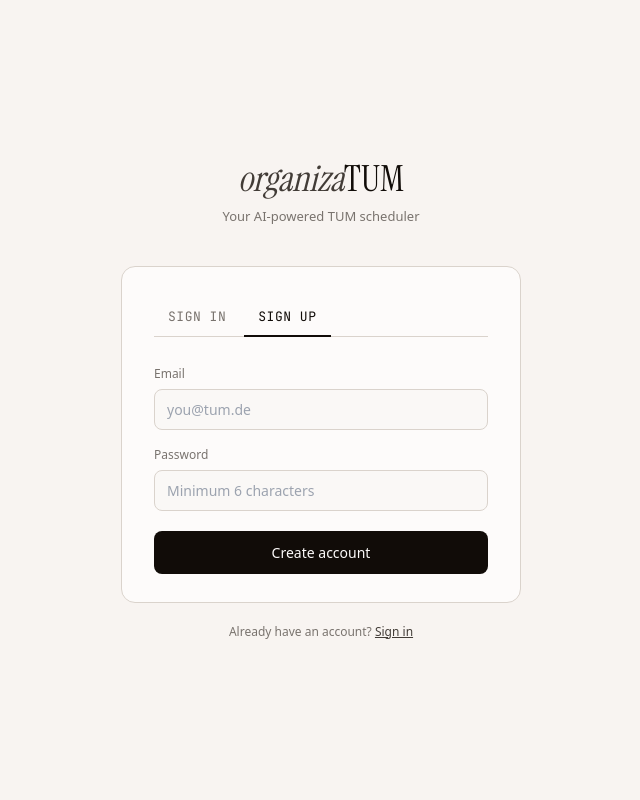
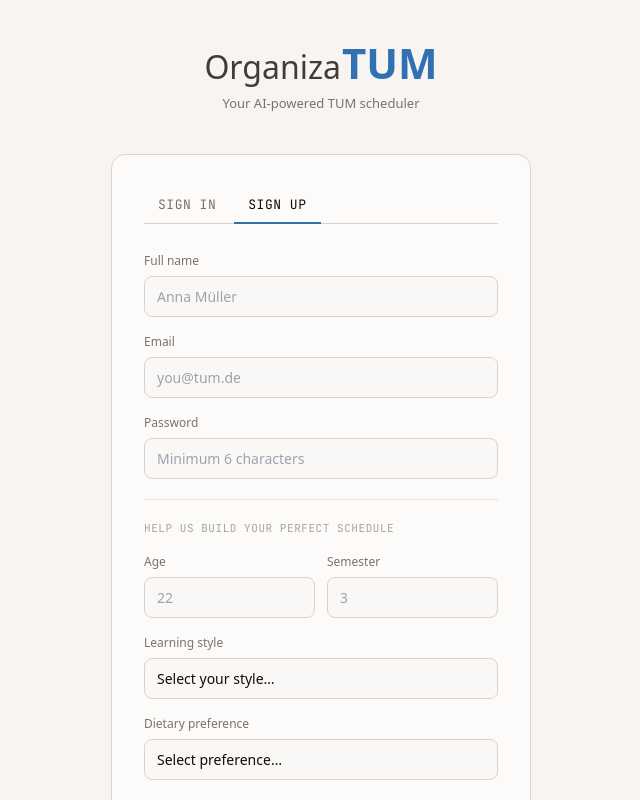
Before and after one commit to canalysed/organizaTUM, a Next.js app in the folder apps/web/: page /login in a window 1280 px wide. Both pictures are taken after a click on the button "SIGN UP". Shown: the whole page, without its empty margins (319-959 px from the left). Built offline with nearby package versions, Linux system fonts and the light colour scheme.

Commit message:
feat(auth): enhance signup form with additional user data fields

```diff
--- a/apps/web/src/components/AuthPage.tsx
+++ b/apps/web/src/components/AuthPage.tsx
@@ -6,11 +6,19 @@
 
 type AuthTab = "signin" | "signup";
 
+const STUDY_STYLES = ["Visual", "Reading/Writing", "Hands-on", "Mixed"];
+const DIET_OPTIONS = ["No preference", "Vegetarian", "Vegan", "Halal", "Kosher", "Other"];
+
 export function AuthPage() {
   const router = useRouter();
   const [tab, setTab] = useState<AuthTab>("signin");
   const [email, setEmail] = useState("");
   const [password, setPassword] = useState("");
+  const [fullName, setFullName] = useState("");
+  const [age, setAge] = useState("");
+  const [semester, setSemester] = useState("");
+  const [studyStyle, setStudyStyle] = useState("");
+  const [diet, setDiet] = useState("");
   const [loading, setLoading] = useState(false);
   const [error, setError] = useState<string | null>(null);
   const [success, setSuccess] = useState<string | null>(null);
@@ -38,12 +46,23 @@
         router.refresh();
       }
     } else {
-      const { error: err } = await supabase.auth.signUp({ email, password });
+      const { error: err } = await supabase.auth.signUp({
+        email,
+        password,
+        options: {
+          data: {
+            full_name: fullName,
+            age: age ? parseInt(age, 10) : null,
+            semester: semester ? parseInt(semester, 10) : null,
+            study_style: studyStyle || null,
+            diet: diet || null,
+          },
+        },
+      });
       if (err) {
         setError(err.message);
       } else {
         setSuccess("Account created. Signing you in…");
-        // Auto sign in after signup (email confirmation disabled in dashboard)
         const { error: signInErr } = await supabase.auth.signInWithPassword({ email, password });
         if (!signInErr) {
           router.push("/");
@@ -64,11 +83,12 @@
       justifyContent: "center",
       padding: "40px 20px",
     }}>
-      <div style={{ width: "100%", maxWidth: 400 }}>
+      <div style={{ width: "100%", maxWidth: 420 }}>
         {/* Logo / Brand */}
         <div style={{ textAlign: "center", marginBottom: 40 }}>
-          <div className="serif" style={{ fontSize: 36, color: "var(--ink)", lineHeight: 1.1 }}>
-            <span style={{ fontStyle: "italic", color: "var(--ink-2)" }}>organiza</span>TUM
+          <div style={{ lineHeight: 1.1, display: "inline-flex", alignItems: "baseline", gap: 1 }}>
+            <span style={{ fontWeight: 400, color: "var(--ink-2)", fontSize: 32 }}>Organiza</span>
+            <span style={{ fontWeight: 700, color: "var(--tum)", fontSize: 42 }}>TUM</span>
           </div>
           <p style={{ fontSize: 13, color: "var(--ink-3)", marginTop: 8 }}>
             Your AI-powered TUM scheduler
@@ -91,7 +111,7 @@
                   padding: "8px 14px",
                   fontSize: 13,
                   color: tab === t ? "var(--ink)" : "var(--ink-3)",
-                  borderBottom: tab === t ? "2px solid var(--ink)" : "2px solid transparent",
+                  borderBottom: tab === t ? "2px solid var(--tum)" : "2px solid transparent",
                   marginBottom: -1,
                   fontFamily: "var(--font-mono, 'JetBrains Mono', monospace)",
                   letterSpacing: "0.04em",
@@ -105,6 +125,21 @@
           </div>
 
           <form onSubmit={handleSubmit} style={{ display: "flex", flexDirection: "column", gap: 16 }}>
+            {tab === "signup" && (
+              <div style={{ display: "flex", flexDirection: "column", gap: 6 }}>
+                <label style={{ fontSize: 12, color: "var(--ink-3)" }}>Full name</label>
+                <input
+                  type="text"
+                  required
+                  value={fullName}
+                  onChange={(e) => setFullName(e.target.value)}
+                  placeholder="Anna Müller"
+                  style={inputStyle}
+                  autoComplete="name"
+                />
+              </div>
+            )}
+
             <div style={{ display: "flex", flexDirection: "column", gap: 6 }}>
               <label style={{ fontSize: 12, color: "var(--ink-3)" }}>Email</label>
               <input
@@ -132,6 +167,66 @@
               />
             </div>
 
+            {tab === "signup" && (
+              <>
+                <div style={{ height: 1, background: "var(--line-soft)", margin: "4px 0" }}/>
+                <div style={{ fontSize: 11, color: "var(--ink-4)", fontFamily: "var(--font-mono, monospace)", letterSpacing: "0.05em", textTransform: "uppercase" }}>
+                  Help us build your perfect schedule
+                </div>
+
+                <div style={{ display: "grid", gridTemplateColumns: "1fr 1fr", gap: 12 }}>
+                  <div style={{ display: "flex", flexDirection: "column", gap: 6 }}>
+                    <label style={{ fontSize: 12, color: "var(--ink-3)" }}>Age</label>
+                    <input
+                      type="number"
+                      min={16}
+                      max={99}
+                      value={age}
+                      onChange={(e) => setAge(e.target.value)}
+                      placeholder="22"
+                      style={inputStyle}
+                    />
+                  </div>
+                  <div style={{ display: "flex", flexDirection: "column", gap: 6 }}>
+                    <label style={{ fontSize: 12, color: "var(--ink-3)" }}>Semester</label>
+                    <input
+                      type="number"
+                      min={1}
+                      max={20}
+                      value={semester}
+                      onChange={(e) => setSemester(e.target.value)}
+                      placeholder="3"
+                      style={inputStyle}
+                    />
+                  </div>
+                </div>
+
+                <div style={{ display: "flex", flexDirection: "column", gap: 6 }}>
+                  <label style={{ fontSize: 12, color: "var(--ink-3)" }}>Learning style</label>
+                  <select
+                    value={studyStyle}
+                    onChange={(e) => setStudyStyle(e.target.value)}
+                    style={{ ...inputStyle, appearance: "none" }}
+                  >
+                    <option value="">Select your style…</option>
+                    {STUDY_STYLES.map((s) => <option key={s} value={s}>{s}</option>)}
+                  </select>
+                </div>
+
+                <div style={{ display: "flex", flexDirection: "column", gap: 6 }}>
+                  <label style={{ fontSize: 12, color: "var(--ink-3)" }}>Dietary preference</label>
+                  <select
+                    value={diet}
+                    onChange={(e) => setDiet(e.target.value)}
+                    style={{ ...inputStyle, appearance: "none" }}
+                  >
+                    <option value="">Select preference…</option>
+                    {DIET_OPTIONS.map((d) => <option key={d} value={d}>{d}</option>)}
+                  </select>
+                </div>
+              </>
+            )}
+
             {error && (
               <p style={{ fontSize: 12, color: "oklch(50% 0.15 25)", background: "oklch(97% 0.03 25)", border: "1px solid oklch(85% 0.08 25)", borderRadius: 6, padding: "8px 12px" }}>
                 {error}
@@ -151,12 +246,12 @@
                 marginTop: 4,
                 padding: "11px 16px",
                 fontSize: 14,
-                background: "var(--ink)",
-                color: "var(--bg-raised)",
+                background: loading ? "var(--tum-line)" : "var(--tum)",
+                color: "#fff",
                 border: "none",
                 borderRadius: 8,
                 cursor: loading ? "default" : "pointer",
-                opacity: loading ? 0.7 : 1,
+                transition: "background 140ms ease",
               }}
             >
               {loading ? "Please wait…" : tab === "signin" ? "Sign in" : "Create account"}
@@ -166,9 +261,9 @@
 
         <p style={{ textAlign: "center", fontSize: 12, color: "var(--ink-3)", marginTop: 20 }}>
           {tab === "signin" ? (
-            <>No account? <button style={{ color: "var(--ink-2)", textDecoration: "underline", background: "none", border: "none", cursor: "pointer", fontSize: 12 }} onClick={() => setTab("signup")}>Sign up</button></>
+            <>No account? <button style={{ color: "var(--tum)", textDecoration: "underline", background: "none", border: "none", cursor: "pointer", fontSize: 12 }} onClick={() => setTab("signup")}>Sign up</button></>
           ) : (
-            <>Already have an account? <button style={{ color: "var(--ink-2)", textDecoration: "underline", background: "none", border: "none", cursor: "pointer", fontSize: 12 }} onClick={() => setTab("signin")}>Sign in</button></>
+            <>Already have an account? <button style={{ color: "var(--tum)", textDecoration: "underline", background: "none", border: "none", cursor: "pointer", fontSize: 12 }} onClick={() => setTab("signin")}>Sign in</button></>
           )}
         </p>
       </div>
--- a/apps/web/src/components/TopBar.tsx
+++ b/apps/web/src/components/TopBar.tsx
@@ -99,17 +99,6 @@
           </div>
         )}
 
-        {!compact && (
-          <>
-            <IconBtn label="Notifications" dot>
-              <Icon name="bell" size={15}/>
-            </IconBtn>
-            <IconBtn label="Help">
-              <Icon name="help" size={15}/>
-            </IconBtn>
-            <div style={{ width: 1, height: 20, background: "var(--line)", margin: "0 2px" }}/>
-          </>
-        )}
 
         <div style={{ position: "relative" }} ref={menuRef}>
           <button
@@ -195,34 +184,6 @@
   );
 }
 
-function IconBtn({ children, label, dot }: { children: React.ReactNode; label: string; dot?: boolean }) {
-  const [hov, setHov] = useState(false);
-  return (
-    <button
-      style={{
-        width: 32, height: 32, borderRadius: 8,
-        display: "flex", alignItems: "center", justifyContent: "center",
-        color: hov ? "var(--ink-2)" : "var(--ink-3)",
-        background: hov ? "var(--surface)" : "transparent",
-        transition: "background 120ms ease, color 120ms ease",
-        position: "relative",
-      }}
-      onMouseEnter={() => setHov(true)}
-      onMouseLeave={() => setHov(false)}
-      aria-label={label}
-    >
-      {children}
-      {dot && (
-        <span style={{
-          position: "absolute", top: 7, right: 7,
-          width: 5, height: 5, borderRadius: "50%",
-          background: "var(--tum)",
-          border: "1.5px solid var(--bg-raised)",
-        }}/>
-      )}
-    </button>
-  );
-}
 
 function MenuItem({ icon, children, onClick }: { icon: string; children: React.ReactNode; onClick?: () => void }) {
   const [hov, setHov] = useState(false);
--- a/apps/web/src/features/chat/components/Composer.tsx
+++ b/apps/web/src/features/chat/components/Composer.tsx
@@ -145,16 +145,37 @@
           <AttachBtn onClick={() => fileRef.current?.click()} label="Attach file"><Icon name="plus" size={15}/></AttachBtn>
           <AttachBtn onClick={() => fileRef.current?.click()} label="Screenshot"><Icon name="grid" size={14}/></AttachBtn>
         </div>
-        <button
-          style={{ width: 34, height: 34, borderRadius: 9, display: "flex", alignItems: "center", justifyContent: "center", background: disabled || empty ? "var(--bg-sunken)" : "var(--ink)", color: disabled || empty ? "var(--ink-4)" : "var(--bg-raised)", transition: "all 180ms ease" }}
-          disabled={disabled || empty}
-          onClick={() => { onSend(); setAttachments([]); }}
-          aria-label="Send"
-        >
-          <Icon name="arrowRight" size={15}/>
-        </button>
+        <SendBtn disabled={!!disabled || empty} onClick={() => { onSend(); setAttachments([]); }}/>
       </div>
     </div>
+  );
+}
+
+function SendBtn({ disabled, onClick }: { disabled: boolean; onClick: () => void }) {
+  const [hov, setHov] = useState(false);
+  const active = !disabled;
+  return (
+    <button
+      style={{
+        width: 34, height: 34, borderRadius: 9,
+        display: "flex", alignItems: "center", justifyContent: "center",
+        background: disabled
+          ? "var(--bg-sunken)"
+          : hov
+          ? "color-mix(in oklab, var(--tum) 80%, black)"
+          : "var(--tum)",
+        color: disabled ? "var(--ink-4)" : "#fff",
+        transition: "background 140ms ease",
+        transform: active && hov ? "scale(1.06)" : "scale(1)",
+      }}
+      disabled={disabled}
+      onClick={onClick}
+      onMouseEnter={() => setHov(true)}
+      onMouseLeave={() => setHov(false)}
+      aria-label="Send"
+    >
+      <Icon name="arrowRight" size={15}/>
+    </button>
   );
 }
 
```
Also changed, not shown: apps/web/src/components/AppClient.tsx (+2 -24 lines), apps/web/src/features/chat/components/ChatCenter.tsx (+47 -35 lines).
